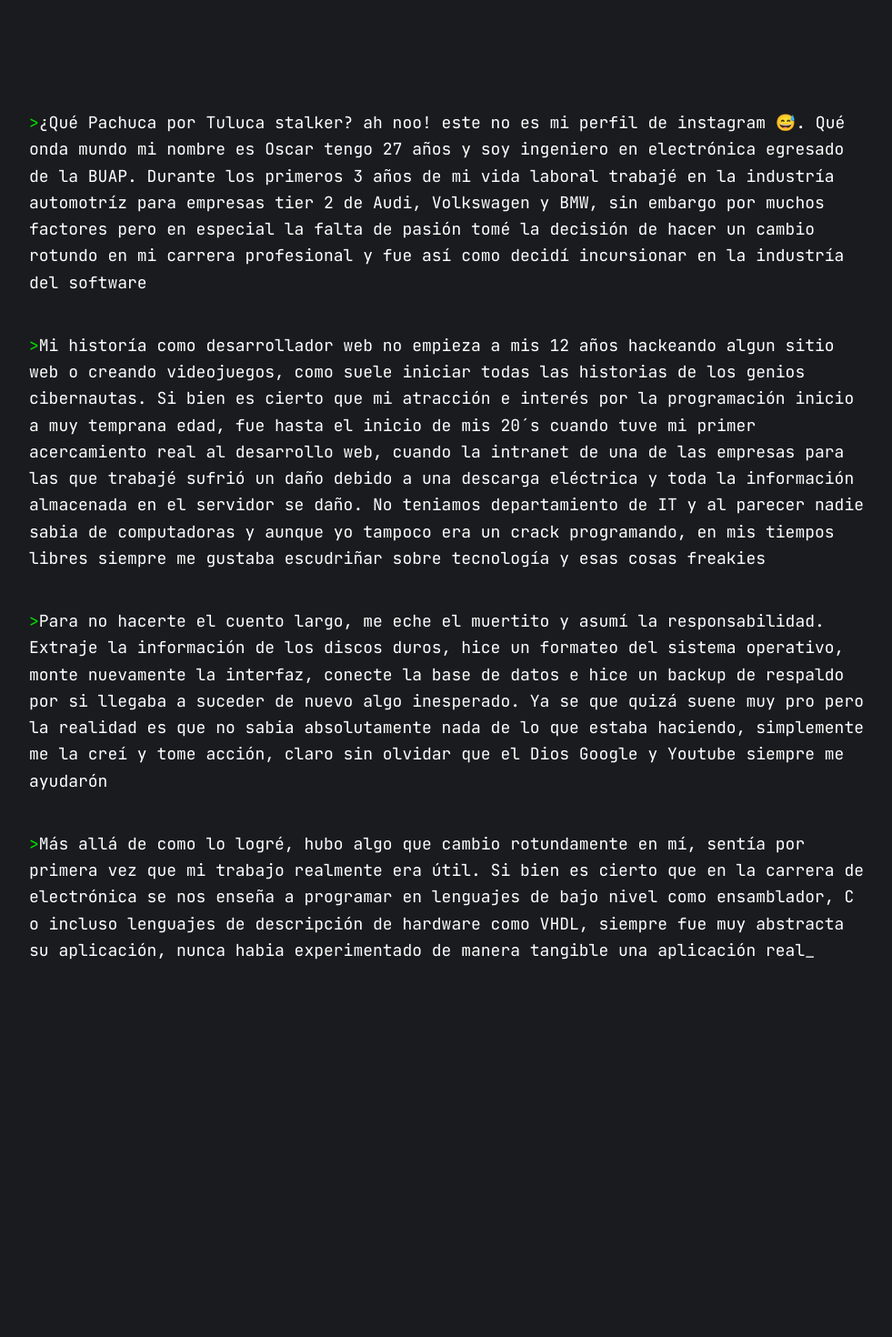
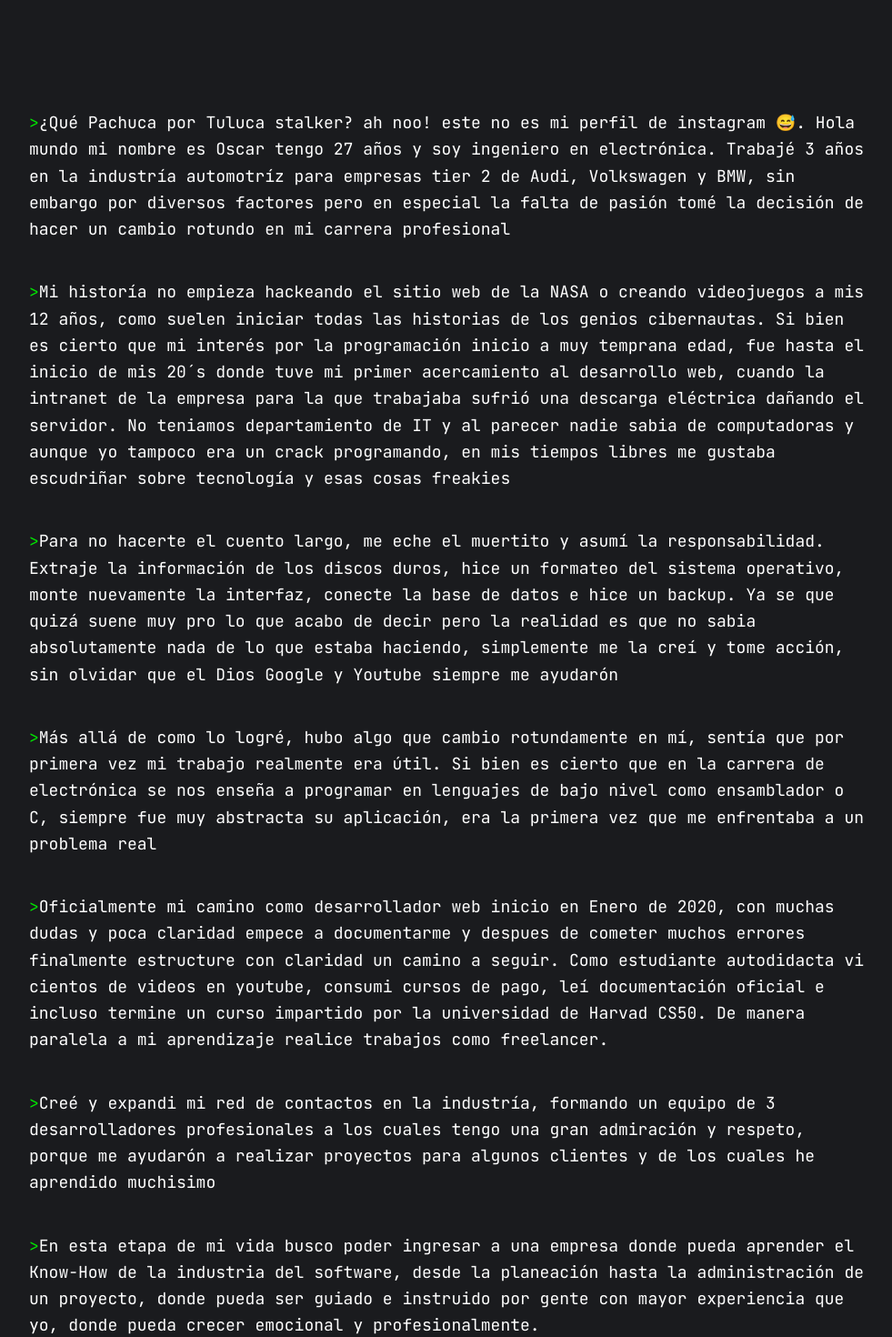
Before and after one commit to OscarStrada/portfolio-client, a React (Create React App) app: page / in a window 1280 px wide. Shown: the part 760-2230 px from the top of the page at 91% size, without its empty margins (144-1125 px from the left). Built offline with nearby package versions, Linux system fonts and the light colour scheme.

Commit message:
content about me changed

```diff
--- a/src/components/AboutMe.js
+++ b/src/components/AboutMe.js
@@ -5,48 +5,78 @@ export const AboutMe = () => {
     <div className="w-full min-h-screen px-5 md:px-44 md:pt-20 space-y-10">
       <p className="text-xl md:text-[18px] leading-relaxed">
         <span className="text-green-custom">></span>¿Qué Pachuca por Tuluca
-        stalker? ah noo! este no es mi perfil de instagram 😅. Qué onda mundo mi
-        nombre es Oscar tengo 27 años y soy ingeniero en electrónica egresado de
-        la BUAP. Durante los primeros 3 años de mi vida laboral trabajé en la
-        industría automotríz para empresas tier 2 de Audi, Volkswagen y BMW, sin
-        embargo por muchos factores pero en especial la falta de pasión tomé la
-        decisión de hacer un cambio rotundo en mi carrera profesional y fue así
-        como decidí incursionar en la industría del software
+        stalker? ah noo! este no es mi perfil de instagram 😅. Hola mundo mi
+        nombre es Oscar tengo 27 años y soy ingeniero en electrónica. Trabajé 3
+        años en la industría automotríz para empresas tier 2 de Audi, Volkswagen
+        y BMW, sin embargo por diversos factores pero en especial la falta de
+        pasión tomé la decisión de hacer un cambio rotundo en mi carrera
+        profesional
       </p>
       <p className="text-xl md:text-[18px] leading-relaxed">
         <span className="text-green-custom">></span>
-        Mi historía como desarrollador web no empieza a mis 12 años hackeando
-        algun sitio web o creando videojuegos, como suele iniciar todas las
-        historias de los genios cibernautas. Si bien es cierto que mi atracción
-        e interés por la programación inicio a muy temprana edad, fue hasta el
-        inicio de mis 20´s cuando tuve mi primer acercamiento real al desarrollo
-        web, cuando la intranet de una de las empresas para las que trabajé
-        sufrió un daño debido a una descarga eléctrica y toda la información
-        almacenada en el servidor se daño. No teniamos departamiento de IT y al
-        parecer nadie sabia de computadoras y aunque yo tampoco era un crack
-        programando, en mis tiempos libres siempre me gustaba escudriñar sobre
-        tecnología y esas cosas freakies
+        Mi historía no empieza hackeando el sitio web de la NASA o creando
+        videojuegos a mis 12 años, como suelen iniciar todas las historias de
+        los genios cibernautas. Si bien es cierto que mi interés por la
+        programación inicio a muy temprana edad, fue hasta el inicio de mis 20´s
+        donde tuve mi primer acercamiento al desarrollo web, cuando la intranet
+        de la empresa para la que trabajaba sufrió una descarga eléctrica
+        dañando el servidor. No teniamos departamiento de IT y al parecer nadie
+        sabia de computadoras y aunque yo tampoco era un crack programando, en
+        mis tiempos libres me gustaba escudriñar sobre tecnología y esas cosas
+        freakies
       </p>
       <p className="text-xl md:text-[18px] leading-relaxed">
         <span className="text-green-custom">></span>
         Para no hacerte el cuento largo, me eche el muertito y asumí la
         responsabilidad. Extraje la información de los discos duros, hice un
         formateo del sistema operativo, monte nuevamente la interfaz, conecte la
-        base de datos e hice un backup de respaldo por si llegaba a suceder de
-        nuevo algo inesperado. Ya se que quizá suene muy pro pero la realidad es
-        que no sabia absolutamente nada de lo que estaba haciendo, simplemente
-        me la creí y tome acción, claro sin olvidar que el Dios Google y Youtube
-        siempre me ayudarón
+        base de datos e hice un backup. Ya se que quizá suene muy pro lo que
+        acabo de decir pero la realidad es que no sabia absolutamente nada de lo
+        que estaba haciendo, simplemente me la creí y tome acción, sin olvidar
+        que el Dios Google y Youtube siempre me ayudarón
       </p>
       <p className="text-xl md:text-[18px] leading-relaxed">
         <span className="text-green-custom">></span>
         Más allá de como lo logré, hubo algo que cambio rotundamente en mí,
-        sentía por primera vez que mi trabajo realmente era útil. Si bien es
+        sentía que por primera vez mi trabajo realmente era útil. Si bien es
         cierto que en la carrera de electrónica se nos enseña a programar en
-        lenguajes de bajo nivel como ensamblador, C o incluso lenguajes de
-        descripción de hardware como VHDL, siempre fue muy abstracta su
-        aplicación, nunca habia experimentado de manera tangible una aplicación
-        real_
+        lenguajes de bajo nivel como ensamblador o C, siempre fue muy abstracta
+        su aplicación, era la primera vez que me enfrentaba a un problema real
+      </p>
+      <p className="text-xl md:text-[18px] leading-relaxed">
+        <span className="text-green-custom">></span>
+        Oficialmente mi camino como desarrollador web inicio en Enero de 2020,
+        con muchas dudas y poca claridad empece a documentarme y despues de
+        cometer muchos errores finalmente estructure con claridad un camino a
+        seguir. Como estudiante autodidacta vi cientos de videos en youtube,
+        consumi cursos de pago, leí documentación oficial e incluso termine un
+        curso impartido por la universidad de Harvad CS50. De manera paralela a
+        mi aprendizaje realice trabajos como freelancer.
+      </p>
+      <p className="text-xl md:text-[18px] leading-relaxed">
+        <span className="text-green-custom">></span>
+        Creé y expandi mi red de contactos en la industría, formando un equipo
+        de 3 desarrolladores profesionales a los cuales tengo una gran
+        admiración y respeto, porque me ayudarón a realizar proyectos para
+        algunos clientes y de los cuales he aprendido muchisimo
+      </p>
+      <p className="text-xl md:text-[18px] leading-relaxed">
+        <span className="text-green-custom">></span>
+        En esta etapa de mi vida busco poder ingresar a una empresa donde pueda
+        aprender el Know-How de la industria del software, desde la planeación
+        hasta la administración de un proyecto, donde pueda ser guiado e
+        instruido por gente con mayor experiencia que yo, donde pueda crecer
+        emocional y profesionalmente.
+      </p>
+      <p className="text-xl md:text-[18px] leading-relaxed">
+        <span className="text-green-custom">></span>
+        Creo firmemente que el conocimiento es el camino hacia el crecimiento,
+        que para alcanzar tu mayor potencial debe haber un equilibrio físico,
+        mental, emocional y económico en tu vida. No me considero un genio y no
+        pretendo serlo pero sin duda he desarrollado una gran habilidad para
+        resolver problemas aun cuando no tengo idea de como hacerlo. Mi
+        curiosidad por entender cómo funciona el mundo me mantiene en constante
+        aprendizaje y soy un fiel devoto de la disciplina.
       </p>
     </div>
   );
--- a/src/components/Banner.js
+++ b/src/components/Banner.js
@@ -12,7 +12,7 @@ export const Banner = () => {
         <h1 className="md:w-3/4 text-[40px] md:text-[75px] leading-custom whitespace-pre-line">
           Frontend developer{' '}
           <span className="text-gray-light">
-            y desarrollo ideas programando
+            y no reparo planchas o licuadoras
           </span>
           <span className="text-green-custom">_</span>
         </h1>
```
